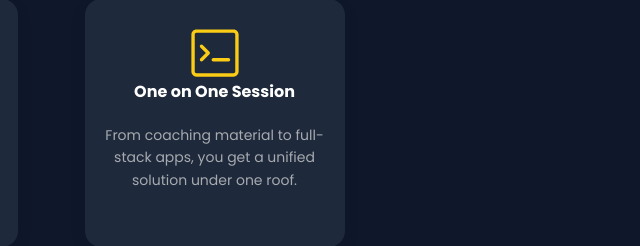
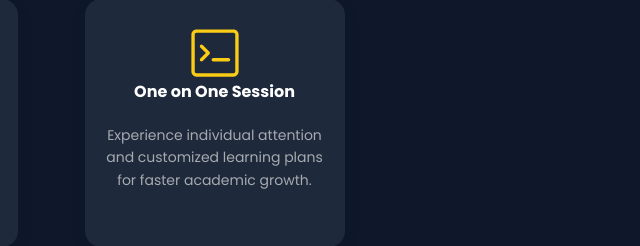
Before and after one commit to dhanushkrishna72/samiksha, a website: page index.html in a window 1280 px wide. Shown: the part 2779-3025 px from the top of the page, 589-1229 px from the left. Drawn offline with nearby package versions, Linux system fonts and the light colour scheme.

Commit message:
Updated the one-on-one session

```diff
--- a/index.html
+++ b/index.html
@@ -125,7 +125,7 @@
                     <div class="card">
                         <img src="./assets/icons/code.svg" alt="">
                         <h3>One on One Session</h3>
-                        <p>From coaching material to full-stack apps, you get a unified solution under one roof.</p>
+                        <p>Experience individual attention and customized learning plans for faster academic growth.</p>
                     </div>
                 </div>
             </div>
```
